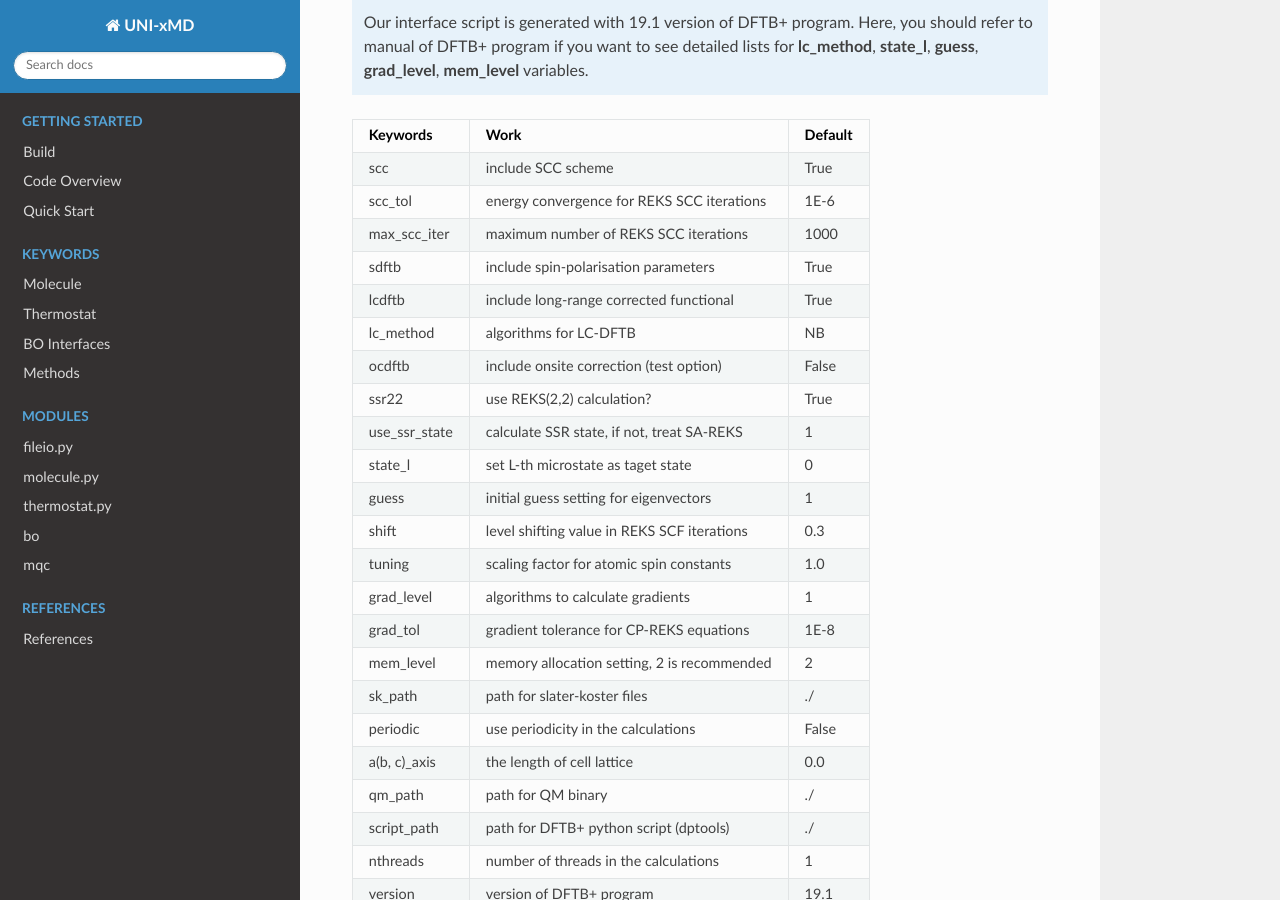
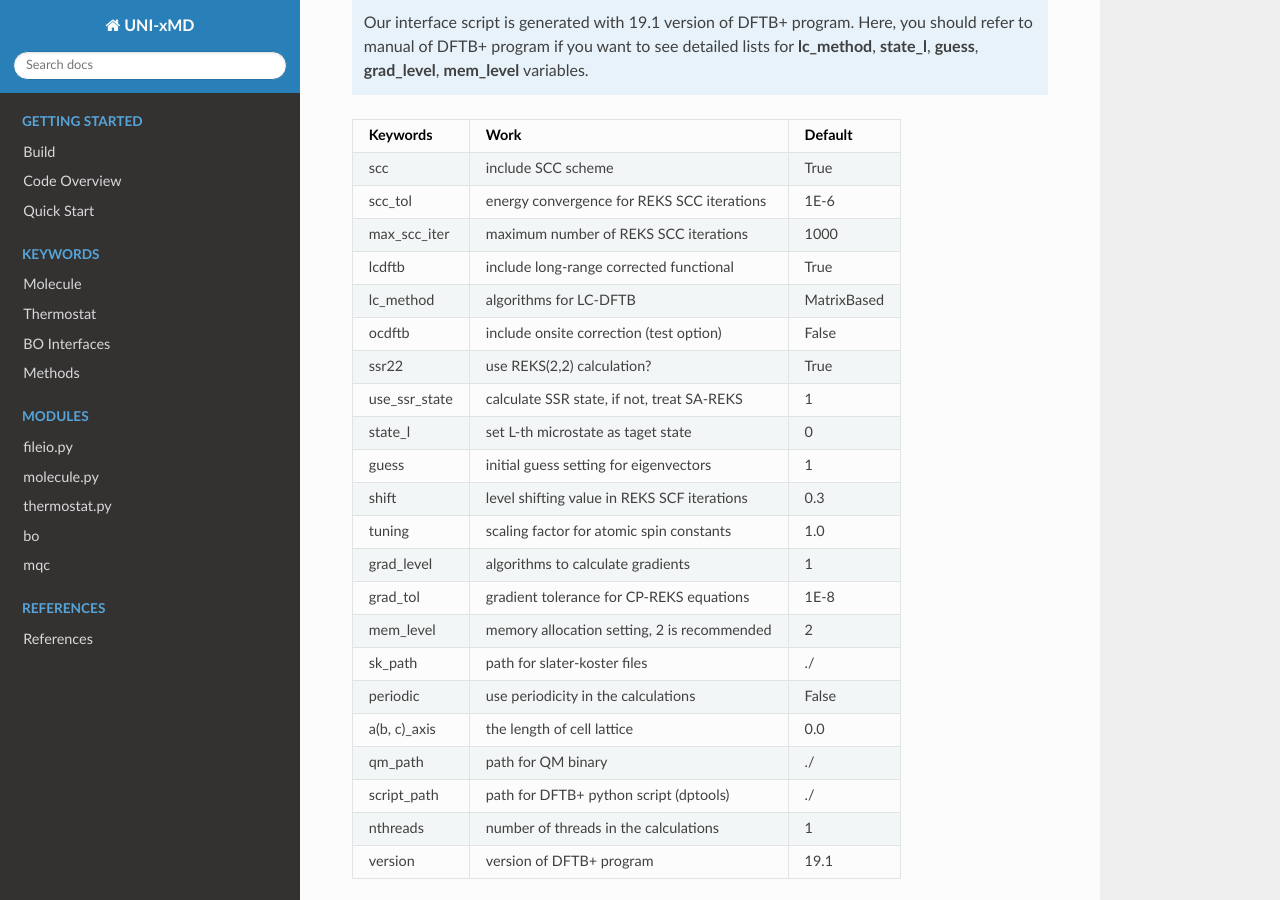
Before and after one commit to skmin-lab/unixmd, a Sphinx documentation site: the page built from docs/source/keywords/bo/dftbplus.rst, in a window 1280 px wide and 900 px high, scrolled down 1633 px. Built offline with Sphinx 7.4.7 and the Read the Docs theme 2.0.0, drawn with Linux system fonts in a browser that asks for light colours; cross-references to code outside the pages are shown as plain code.

Commit message:
Change input setting for sdftb and lcdftb in DFTB+

```diff
--- a/docs/source/keywords/bo/dftbplus.rst
+++ b/docs/source/keywords/bo/dftbplus.rst
@@ -81,52 +81,50 @@ determined from the **use_ssr_state** argument.
    Here, you should refer to manual of DFTB+ program if you want to see detailed
    lists for **lc_method**, **state_l**, **guess**, **grad_level**, **mem_level** variables.
 
-+-------------------+------------------------------------------------+---------+
-| Keywords          | Work                                           | Default |
-+===================+================================================+=========+
-| scc               | include SCC scheme                             | True    |
-+-------------------+------------------------------------------------+---------+
-| scc_tol           | energy convergence for REKS SCC iterations     | 1E-6    |
-+-------------------+------------------------------------------------+---------+
-| max_scc_iter      | maximum number of REKS SCC iterations          | 1000    |
-+-------------------+------------------------------------------------+---------+
-| sdftb             | include spin-polarisation parameters           | True    |
-+-------------------+------------------------------------------------+---------+
-| lcdftb            | include long-range corrected functional        | True    |
-+-------------------+------------------------------------------------+---------+
-| lc_method         | algorithms for LC-DFTB                         | NB      |
-+-------------------+------------------------------------------------+---------+
-| ocdftb            | include onsite correction (test option)        | False   |
-+-------------------+------------------------------------------------+---------+
-| ssr22             | use REKS(2,2) calculation?                     | True    |
-+-------------------+------------------------------------------------+---------+
-| use_ssr_state     | calculate SSR state, if not, treat SA-REKS     | 1       |
-+-------------------+------------------------------------------------+---------+
-| state_l           | set L-th microstate as taget state             | 0       |
-+-------------------+------------------------------------------------+---------+
-| guess             | initial guess setting for eigenvectors         | 1       |
-+-------------------+------------------------------------------------+---------+
-| shift             | level shifting value in REKS SCF iterations    | 0.3     |
-+-------------------+------------------------------------------------+---------+
-| tuning            | scaling factor for atomic spin constants       | 1.0     |
-+-------------------+------------------------------------------------+---------+
-| grad_level        | algorithms to calculate gradients              | 1       |
-+-------------------+------------------------------------------------+---------+
-| grad_tol          | gradient tolerance for CP-REKS equations       | 1E-8    |
-+-------------------+------------------------------------------------+---------+
-| mem_level         | memory allocation setting, 2 is recommended    | 2       |
-+-------------------+------------------------------------------------+---------+
-| sk_path           | path for slater-koster files                   | ./      |
-+-------------------+------------------------------------------------+---------+
-| periodic          | use periodicity in the calculations            | False   |
-+-------------------+------------------------------------------------+---------+
-| a(b, c)_axis      | the length of cell lattice                     | 0.0     |
-+-------------------+------------------------------------------------+---------+
-| qm_path           | path for QM binary                             | ./      |
-+-------------------+------------------------------------------------+---------+
-| script_path       | path for DFTB+ python script (dptools)         | ./      |
-+-------------------+------------------------------------------------+---------+
-| nthreads          | number of threads in the calculations          | 1       |
-+-------------------+------------------------------------------------+---------+
-| version           | version of DFTB+ program                       | 19.1    |
-+-------------------+------------------------------------------------+---------+
++-------------------+------------------------------------------------+-------------+
+| Keywords          | Work                                           | Default     |
++===================+================================================+=============+
+| scc               | include SCC scheme                             | True        |
++-------------------+------------------------------------------------+-------------+
+| scc_tol           | energy convergence for REKS SCC iterations     | 1E-6        |
++-------------------+------------------------------------------------+-------------+
+| max_scc_iter      | maximum number of REKS SCC iterations          | 1000        |
++-------------------+------------------------------------------------+-------------+
+| lcdftb            | include long-range corrected functional        | True        |
++-------------------+------------------------------------------------+-------------+
+| lc_method         | algorithms for LC-DFTB                         | MatrixBased |
++-------------------+------------------------------------------------+-------------+
+| ocdftb            | include onsite correction (test option)        | False       |
++-------------------+------------------------------------------------+-------------+
+| ssr22             | use REKS(2,2) calculation?                     | True        |
++-------------------+------------------------------------------------+-------------+
+| use_ssr_state     | calculate SSR state, if not, treat SA-REKS     | 1           |
++-------------------+------------------------------------------------+-------------+
+| state_l           | set L-th microstate as taget state             | 0           |
++-------------------+------------------------------------------------+-------------+
+| guess             | initial guess setting for eigenvectors         | 1           |
++-------------------+------------------------------------------------+-------------+
+| shift             | level shifting value in REKS SCF iterations    | 0.3         |
++-------------------+------------------------------------------------+-------------+
+| tuning            | scaling factor for atomic spin constants       | 1.0         |
++-------------------+------------------------------------------------+-------------+
+| grad_level        | algorithms to calculate gradients              | 1           |
++-------------------+------------------------------------------------+-------------+
+| grad_tol          | gradient tolerance for CP-REKS equations       | 1E-8        |
++-------------------+------------------------------------------------+-------------+
+| mem_level         | memory allocation setting, 2 is recommended    | 2           |
++-------------------+------------------------------------------------+-------------+
+| sk_path           | path for slater-koster files                   | ./          |
++-------------------+------------------------------------------------+-------------+
+| periodic          | use periodicity in the calculations            | False       |
++-------------------+------------------------------------------------+-------------+
+| a(b, c)_axis      | the length of cell lattice                     | 0.0         |
++-------------------+------------------------------------------------+-------------+
+| qm_path           | path for QM binary                             | ./          |
++-------------------+------------------------------------------------+-------------+
+| script_path       | path for DFTB+ python script (dptools)         | ./          |
++-------------------+------------------------------------------------+-------------+
+| nthreads          | number of threads in the calculations          | 1           |
++-------------------+------------------------------------------------+-------------+
+| version           | version of DFTB+ program                       | 19.1        |
++-------------------+------------------------------------------------+-------------+
```
Also changed, not shown: 2 other files.
